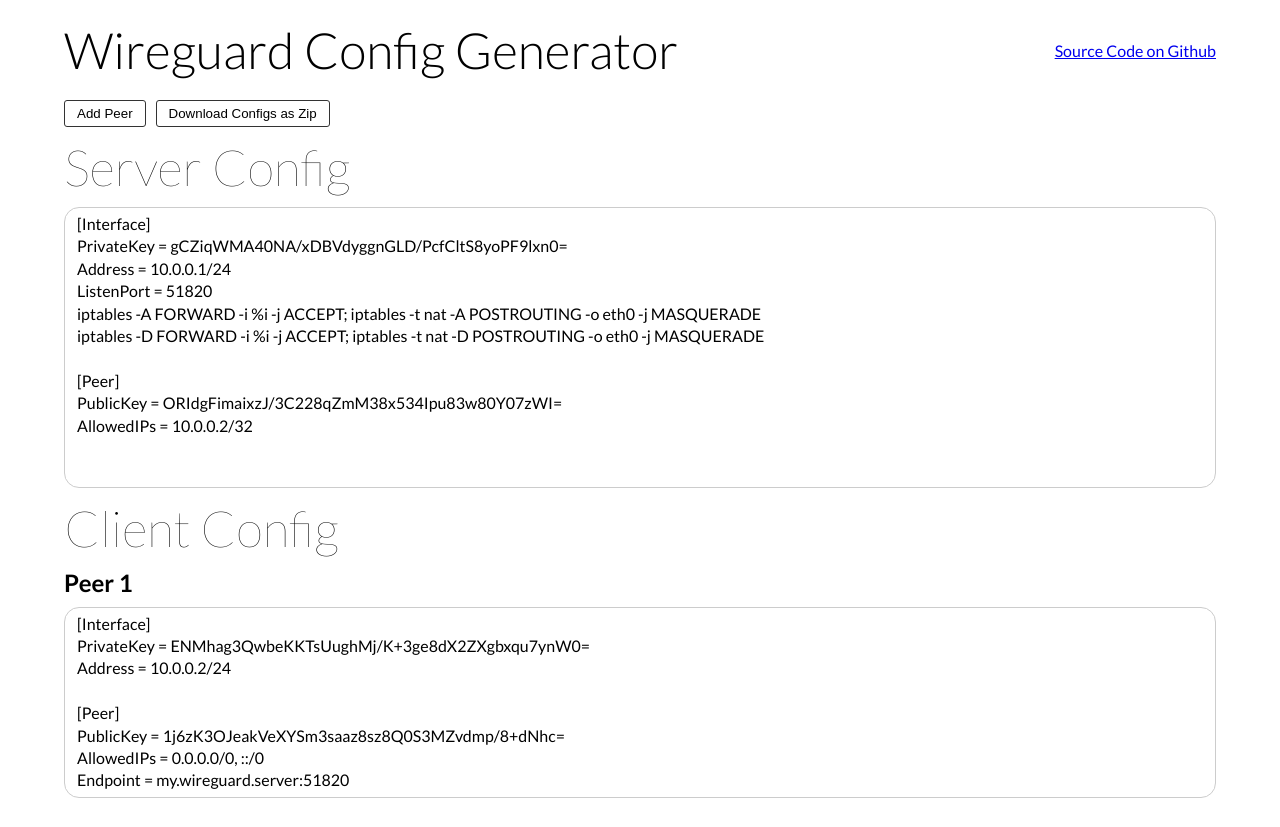
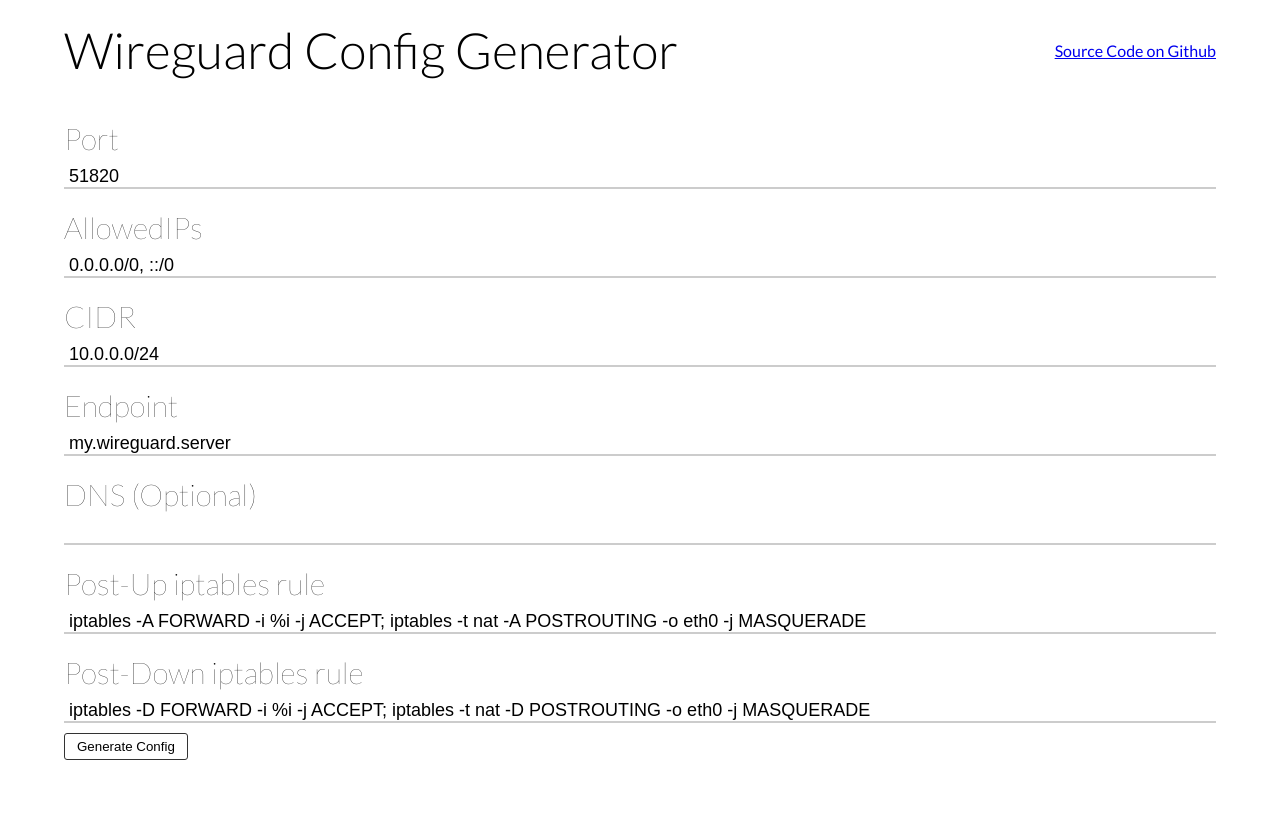
Before and after one commit to wxlai90/wireguard-config-generator, a React (Create React App) app: page / in a window 1280 px wide. After the commit the page ends 800 px from the top, so only its background shows below. Built offline with nearby package versions, Linux system fonts and the light colour scheme.

Commit message:
fix bugs

```diff
--- a/src/App.js
+++ b/src/App.js
@@ -15,7 +15,7 @@
       "iptables -D FORWARD -i %i -j ACCEPT; iptables -t nat -D POSTROUTING -o eth0 -j MASQUERADE",
   });
 
-  const [showConfig, setShowConfig] = useState(true);
+  const [showConfig, setShowConfig] = useState(false);
 
   const handleSubmit = (e) => {
     e.preventDefault();
@@ -110,7 +110,7 @@
               />
             </label>
 
-            <button>Generate Config</button>
+            <button style={{ margin: "1rem 0" }}>Generate Config</button>
           </form>
         </div>
       )}
--- a/src/components/configfile.jsx
+++ b/src/components/configfile.jsx
@@ -46,8 +46,8 @@
       `PrivateKey = ${generatedConfig.server.privateKey}` + "\n";
     configToExport += `Address = ${partialSubnet + 1}/24` + "\n";
     configToExport += `ListenPort = ${config.port}` + "\n";
-    configToExport += `${config.postupRule}` + "\n";
-    configToExport += `${config.postdownRule}` + "\n";
+    configToExport += `PostUp = ${config.postupRule}` + "\n";
+    configToExport += `PostDown = ${config.postdownRule}` + "\n";
     configToExport += "\n";
     configToExport += "\n";
     generatedConfig.peers.forEach((peer, idx) => {
@@ -71,6 +71,7 @@
       configToExport += "[Peer]\n";
       configToExport += `PublicKey = ${generatedConfig.server.publicKey}\n`;
       configToExport += `AllowedIPs = ${partialSubnet + (idx + 2)}/32\n`;
+      configToExport += `Endpoint = ${config.endpoint}:${config.port}\n`;
       configToExport += "\n";
       clients += configToExport;
     });
@@ -135,8 +136,8 @@
           <p>PrivateKey = {generatedConfig.server.privateKey}</p>
           <p>Address = {partialSubnet + 1}/24</p>
           <p>ListenPort = {config.port}</p>
-          <p>{config.postupRule}</p>
-          <p>{config.postdownRule}</p>
+          <p>PostUp = {config.postupRule}</p>
+          <p>PostDown = {config.postdownRule}</p>
           <br />
           {generatedConfig.peers.map((peer, idx) => {
             return (
```
